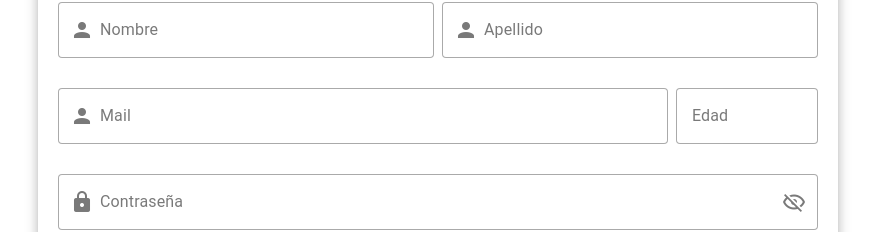
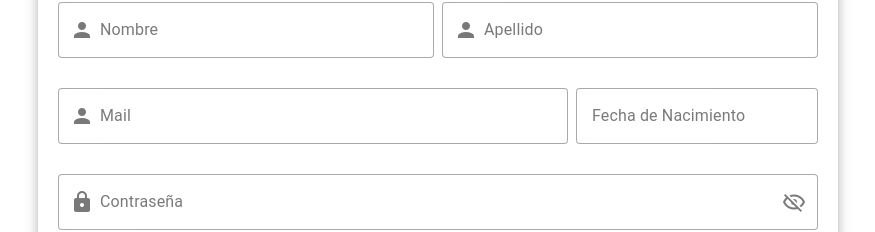
Before and after one commit to Iker-Galante/Virtual_Wallet, a Vue app: page /register in a window 1280 px wide. Shown: the part 237-469 px from the top of the page, without its empty margins (202-1077 px from the left). Built offline with nearby package versions, Linux system fonts and the light colour scheme.

Commit message:
Added date of birth

```diff
--- a/src/Views/ProfileView.vue
+++ b/src/Views/ProfileView.vue
@@ -60,7 +60,7 @@ const isOpen= ref(false);
                 <v-text-field
                   label="Nombre de usuario"
                   v-model="username"
-                  :disabled="!edit"
+                  disabled
                   type="text"
                   prepend-inner-icon="mdi-account"
                   variant="outlined"
@@ -102,11 +102,11 @@ const isOpen= ref(false);
                   class="pa-1"
                 ></v-text-field>
                 <v-text-field
-                  label="Edad"
+                  label="Fecha de Nacimiento"
                   v-model="age"
                   max-width="150px"
                   disabled
-                  type="number"
+                  type="text"
                   variant="outlined"
                   color="blue"
                   class="pa-1"
--- a/src/Views/RegisterView.vue
+++ b/src/Views/RegisterView.vue
@@ -12,7 +12,7 @@ const age= ref('');
 const password= ref('');
 const validatePassword= ref('');
 const regex = /\d/;
-const forms = computed(() => name.value!='' && lastName.value!='' && mail.value!='' && age.value!='' && password.value!='' && validatePassword.value!='' && age.value.length<=2 && age.value > 15 && !regex.test(name.value) && !regex.test(lastName.value) && mail.value.includes('@'));
+const forms = computed(() => name.value!='' && lastName.value!='' && mail.value!='' && age.value!='' && password.value!='' && validatePassword.value!='' && !regex.test(name.value) && !regex.test(lastName.value) && mail.value.includes('@'));
 const profileStore = useProfileStore();
 const errorMessage = ref('Las contraseñas no coinciden');
 const displayErrorNoMatching = ref(false);
@@ -45,8 +45,8 @@ function validateCharacters(v){
     }
 }
 function checkNumbers(){
-  if(age.value.length>2  || age.value <= 15){
-    return "Edad no válida";
+  if(age.value.length!=7 || (parseInt(age.value.split("/")[1]) > 2012) || (parseInt(age.value.split("/")[0]) > 12) || (parseInt(age.value.split("/")[0]) < 1)){
+    return "Fecha no valida";
   }
   return true;
 }
@@ -68,7 +68,7 @@ function checkStrings(v){
             </div>
             <div class="d-flex">
                 <v-text-field label="Mail" v-model="mail" placeholder="mymail@gmail.com" type="email" prepend-inner-icon="mdi-account" variant="outlined" color="blue" class="pa-1" :rules="[validateCharacters(mail)]"></v-text-field>
-                <v-text-field label="Edad" v-model="age" max-width="150px" placeholder="13" type="number" variant="outlined" color="blue" class="pa-1" :rules="[validateCharacters(age), checkNumbers()]"></v-text-field>
+                <v-text-field label="Fecha de Nacimiento" v-model="age" max-width="250px" placeholder="mm/yyyy" type="text" variant="outlined" color="blue" class="pa-1" :rules="[validateCharacters(age), checkNumbers()]"></v-text-field>
             </div>
           <v-text-field label="Contraseña" v-model="password" placeholder="Contraseña" :type="passwordStatus? 'text' : 'password'"
           prepend-inner-icon="mdi-lock" :append-inner-icon= "passwordStatus ?'mdi-eye-outline' : 'mdi-eye-off-outline'"
```
